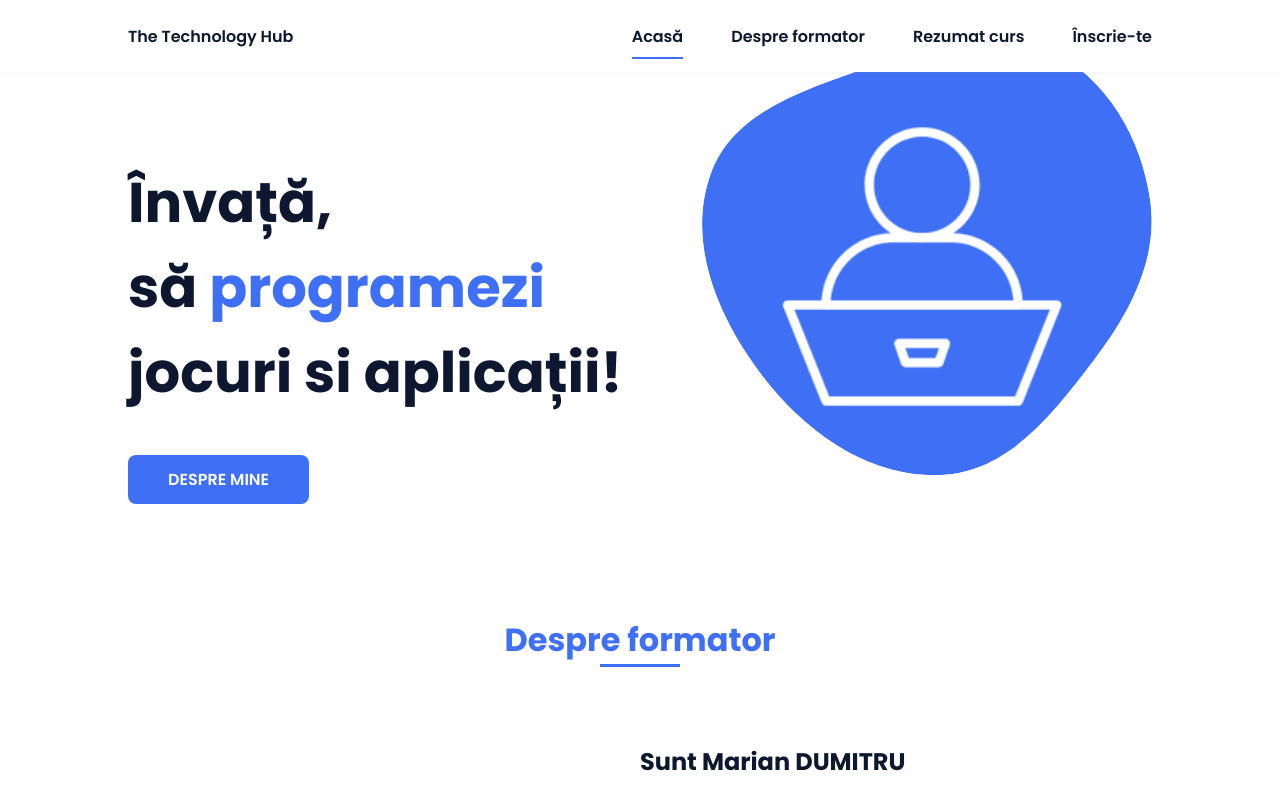
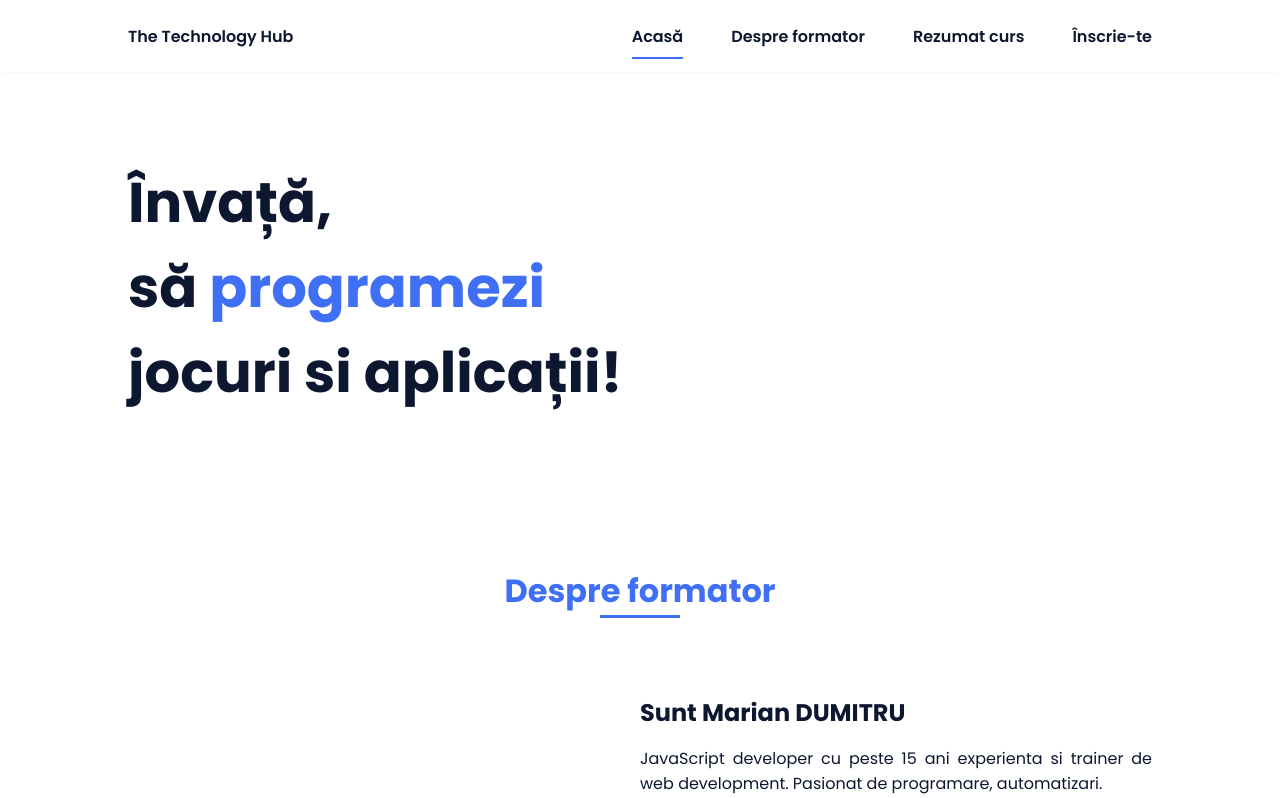
Before and after one commit to TheTechology/Programare-pentru-copii, a plain HTML site: page index.html in a window 1280 px wide. Shown: the top 798 px of the page. Drawn offline with nearby package versions, Linux system fonts and the light colour scheme.

Commit message:
Update index.html

```diff
--- a/index.html
+++ b/index.html
@@ -43,8 +43,6 @@
                 <h1 class="home__title">Învață,<br>să <span class="home__title-color">programezi</span><br> jocuri si
                     aplicații!
                 </h1>
-
-                <a href="#" class="button">DESPRE MINE</a>
             </div>
 
             <div class="home__img">
@@ -56,8 +54,6 @@
                     </mask>
                     <g mask="url(#mask0)">
                         <path
-                            d="M9.19024 145.964C34.0253 76.5814 114.865 54.7299 184.111 29.4823C245.804 6.98884 311.86 -14.9503 370.735 14.143C431.207 44.026 467.948 107.508 477.191 174.311C485.897 237.229 454.931 294.377 416.506 344.954C373.74 401.245 326.068 462.801 255.442 466.189C179.416 469.835 111.552 422.137 65.1576 361.805C17.4835 299.81 -17.1617 219.583 9.19024 145.964Z" />
-                        <image class="home__blob-img" x="50" y="60" href="assets/img/perfil.png" />
                     </g>
                 </svg>
             </div>
```
